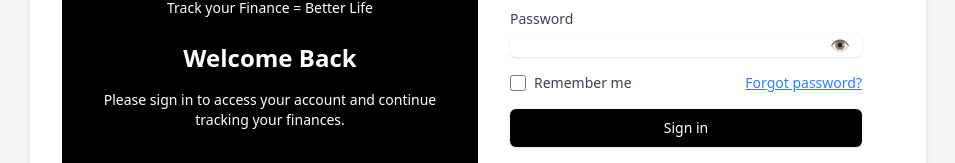
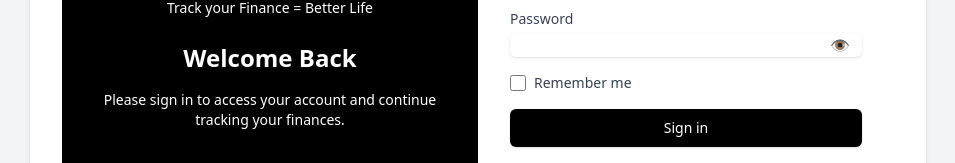
Before and after one commit to Ramsky69/Ucash-Finance-Tracker, a React (Vite) app in the folder frontend/: page /login in a window 1280 px wide. Shown: the part 348-511 px from the top of the page, without its empty margins (162-1117 px from the left). Built offline with nearby package versions, Linux system fonts and the light colour scheme; no server answers.

Commit message:
password

```diff
--- a/frontend/src/pages/Login.tsx
+++ b/frontend/src/pages/Login.tsx
@@ -78,9 +78,7 @@ const Login = () => {
                 />
                 <span className="text-sm text-gray-700">Remember me</span>
               </label>
-              <Link to="/forgot-password" className="text-sm text-blue-500 underline">
-                Forgot password?
-              </Link>
+
             </div>
             <button
               type="submit"
```
